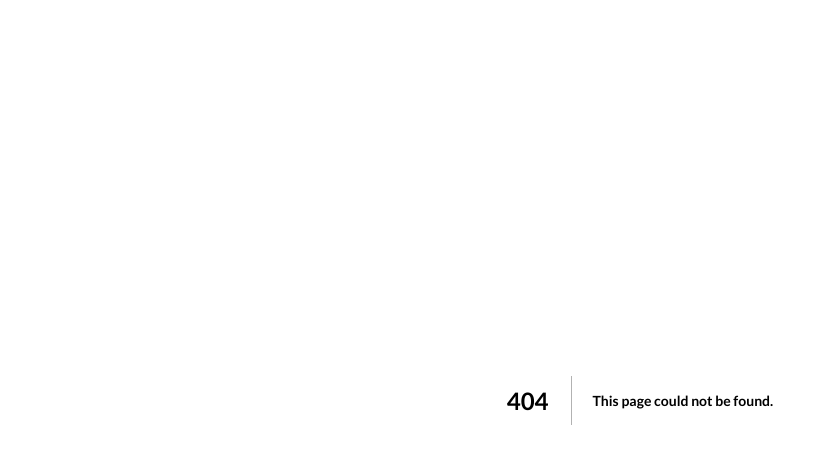
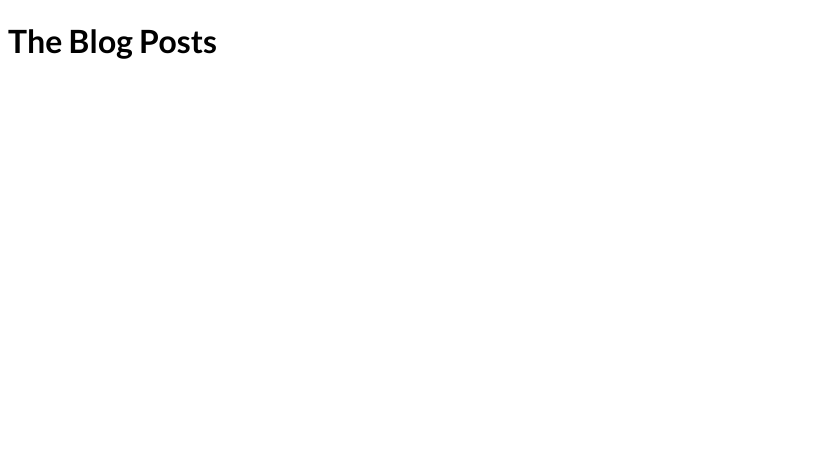
Before and after one commit to dewanwakilahmed/nextjs-course, a Next.js app: page /blog in a window 1280 px wide. Before the commit this address had no page. Shown: the top 450 px of the page, without its empty margins (0-828 px from the left). Built offline with nearby package versions, Linux system fonts and the light colour scheme.

Commit message:
Adding Catch-All Routes

```diff
--- /dev/null
+++ b/pages/blog/[...slug].js
@@ -0,0 +1,15 @@
+import { useRouter } from "next/router";
+
+function BlogPostsPage() {
+  const router = useRouter();
+
+  console.log(router.query);
+
+  return (
+    <div>
+      <h1>The Blog Posts</h1>
+    </div>
+  );
+}
+
+export default BlogPostsPage;
```
Also changed, not shown: pages/blog/index.js (added, +7 -0 lines).
